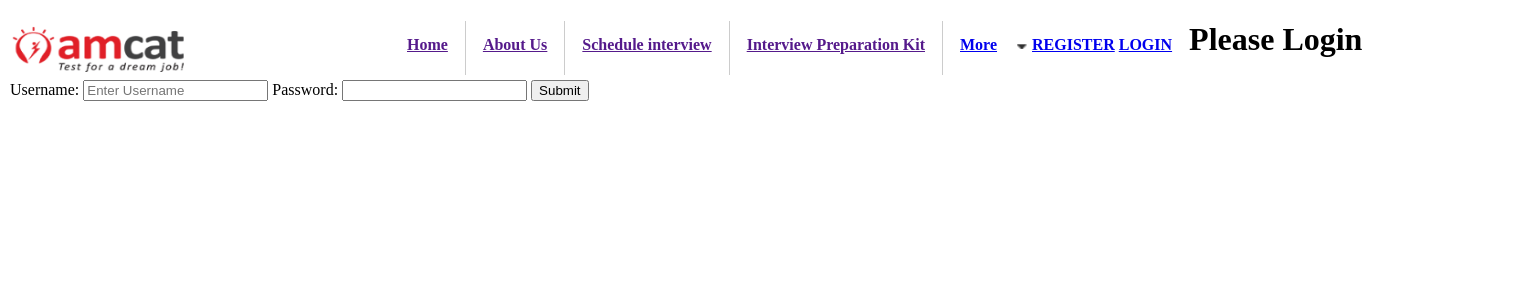
After one commit to ChinmayMaheshwari/minor, a Django app: page /login/ in a window 1520 px wide. The commit adds this page. Shown: the top 300 px of the page. Run offline with Django 3.2, Linux system fonts and the light colour scheme.

Commit message:
Login and register working

```diff
--- a/minor_project/models.py
+++ b/minor_project/models.py
@@ -1,3 +1,2 @@
 from django.db import models
-
 # Create your models here.
--- a/minor_project/urls.py
+++ b/minor_project/urls.py
@@ -5,8 +5,8 @@ app_name='minor_project'
 
 urlpatterns = [
     path('',views.index,name='index'),
-    #path('register/',views.register,name='register'),
-	#path('login/',views.user_login,name='user_login'),
-	#path('logout/',views.user_logout,name='logout'),
+    path('register/',views.register,name='register'),
+	path('login/',views.user_login,name='user_login'),
+	path('logout/',views.user_logout,name='logout'),
     #path('profile/',views.profile,name='profile'),
 ]
--- a/minor_project/views.py
+++ b/minor_project/views.py
@@ -1,6 +1,59 @@
 from django.shortcuts import render
+from .forms import SignUpForm
+from django.http import HttpResponse,HttpResponseRedirect
+from django.urls import reverse
+from django.contrib.auth.decorators import login_required
+from django.contrib.auth import authenticate,login,logout
 
 # Create your views here.
 
+
 def index(request):
 	return render(request,'index.html')
+
+def register(request):
+	registered=False
+	if request.method=='POST':
+		user_form = SignUpForm(data=request.POST)
+
+		if user_form.is_valid() and user_form.cleaned_data['password']==user_form.cleaned_data['confirm_password']:
+			user = user_form.save()
+			user.set_password(user.password)
+			user.save()
+			registered=True
+		else:
+			if user_form.data['password'] != user_form.data['confirm_password']:
+				user_form.add_error('password_confirm', 'The passwords do not match')
+			print(user_form.errors)
+	else:
+		user_form=SignUpForm()
+
+	return render(request,'register.html',{'user_form':user_form,'registered':registered})
+
+
+
+def user_login(request):
+
+	if request.method=='POST':
+		username=request.POST.get("username")
+		password=request.POST.get("password")
+
+		user =authenticate(username=username,password=password)
+
+		if user:
+			if user.is_active:
+				login(request,user)
+				return HttpResponseRedirect(reverse('minor_project:index'))
+			else:
+				return HttpResponse("ACCOUNT Not ACTIVE")
+		else:
+			print("Someone tried to run login and failed!")
+			print("Username : {} and password: {}".format(username,password))
+			return HttpResponse("Invalid login try")
+	else:
+		return render(request,'login.html',{})
+
+@login_required
+def user_logout(request):
+	logout(request)
+	return HttpResponseRedirect(reverse('minor_project:index'))
--- a/static/css/minor.css
+++ b/static/css/minor.css
@@ -76,8 +76,8 @@ body{
     height: 650px;
 }
 #slider{
-    width: 1536px;
-    height: 650px;
+    max-width: 1536px;
+    max-height: 650px;
     margin-top: 10px;
     position: relative;
     /*border: 10px solid;
--- a/templates/base.html
+++ b/templates/base.html
@@ -25,12 +25,13 @@
             <div class="topbar-menu topbar-section">
                     <a href="#">More</a>
                 <input type="image" id="dropdown" src="{% static 'images/dropdown.png' %}" alt="drop">
-            </div>
-            <div class="topbar-menu topbar-section">
 
-            <button id="button1" type="button">REGISTER</button>
-            <button id="button2" type="button">LOGIN</button>
-            <
+            {% if user.is_authenticated %}
+                <a class="nav-item nav-link" href="{% url 'minor_project:logout' %}" type='button'>Logout</a>
+            {% else %}
+            <a class="nav-item nav-link" href="{% url 'minor_project:register' %}">REGISTER</a>
+            <a class="nav-item nav-link" href="{% url 'minor_project:user_login' %}">LOGIN</a>
+            {% endif %}
         </div>
 
         {% block body_block %}
--- /dev/null
+++ b/templates/login.html
@@ -0,0 +1,23 @@
+{% extends 'base.html' %}
+
+{% block body_block %}
+
+<div class="jumbotron">
+
+<h1>Please Login </h1>
+
+	<form action="{% url 'minor_project:user_login' %}" method="POST">
+
+		{% csrf_token %}
+		<label for="username">Username:</label>
+		<input type="text" name="username" placeholder="Enter Username">
+
+		<label for="password">Password:</label>
+		<input type="password" name="password">
+
+		<input type="submit" name="Login">
+
+	</form>
+
+</div>
+{% endblock %}
```
Also changed, not shown: minor/settings.py (+9 -1 lines), minor_project/forms.py (added, +9 -0 lines), templates/register.html (added, +25 -0 lines), db.sqlite3.
